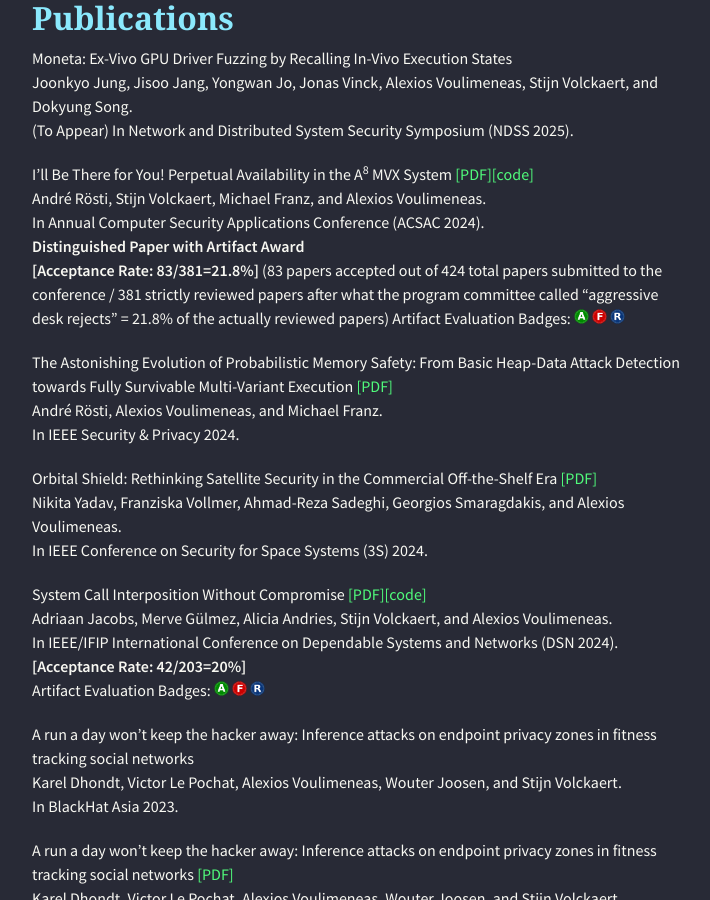
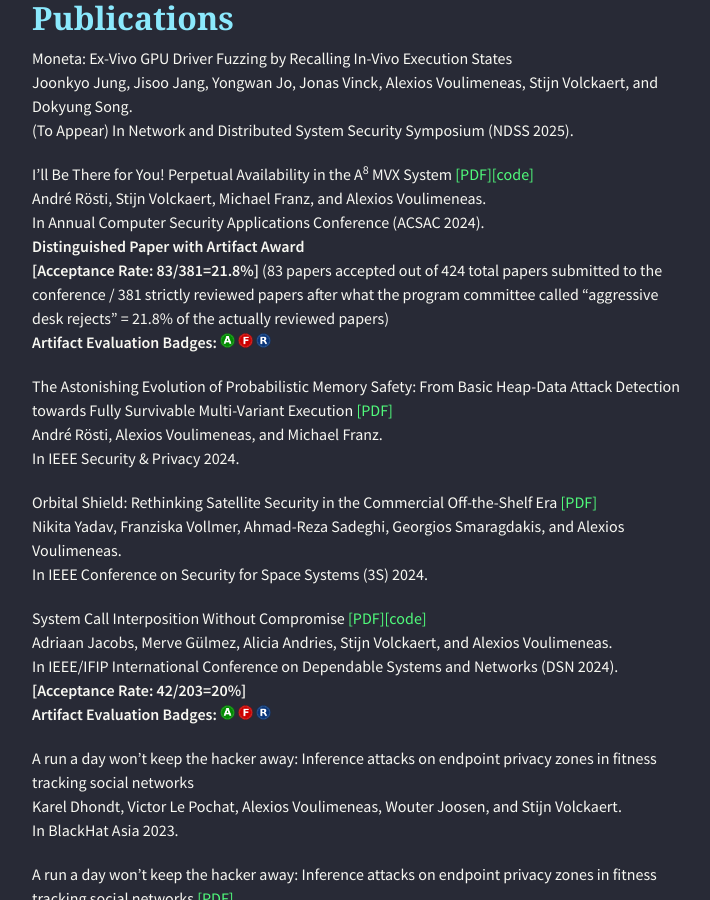
Before and after one commit to alexios-voulimeneas/alexios-voulimeneas.github.io, a Jekyll site: the page built from index.md, in a window 1280 px wide and 900 px high, scrolled down 1345 px. Shown: the whole window, without its empty margins (283-993 px from the left). Built offline with Jekyll 4.4.1, drawn with Linux system fonts in a browser that asks for light colours; nearby versions of some CDN libraries; the repository's description, which GitHub fills in, is left out.

Commit message:
Update index.md

```diff
--- a/index.md
+++ b/index.md
@@ -40,7 +40,7 @@
 In Annual Computer Security Applications Conference (ACSAC 2024).
 **Distinguished Paper with Artifact Award**
 **[Acceptance Rate: 83/381=21.8%]** (83 papers accepted out of 424 total papers submitted to the conference / 381 strictly reviewed papers after what the program committee called "aggressive desk rejects" = 21.8% of the actually reviewed papers)
-Artifact Evaluation Badges: <img src="generic_available.png" width = 15> <img src="generic_evaluated.png" width = 15> <img src="generic_results.png" width = 15>
+**Artifact Evaluation Badges:** <img src="generic_available.png" width = 15> <img src="generic_evaluated.png" width = 15> <img src="generic_results.png" width = 15>
 
 The Astonishing Evolution of Probabilistic Memory Safety: From Basic Heap-Data Attack Detection towards Fully Survivable Multi-Variant Execution [[PDF]](./papers/The_Astonishing_Evolution_of_Probabilistic_Memory_Safety_From_Basic_Heap-Data_Attack_Detection_Toward_Fully_Survivable_Multivariant_Execution.pdf)
 André Rösti, Alexios Voulimeneas, and Michael Franz.
@@ -54,7 +54,7 @@
 Adriaan Jacobs, Merve Gülmez, Alicia Andries, Stijn Volckaert, and Alexios Voulimeneas.
 In IEEE/IFIP International Conference on Dependable Systems and Networks (DSN 2024).
 **[Acceptance Rate: 42/203=20%]**
-Artifact Evaluation Badges: <img src="generic_available.png" width = 15> <img src="generic_evaluated.png" width = 15> <img src="generic_results.png" width = 15>
+**Artifact Evaluation Badges:** <img src="generic_available.png" width = 15> <img src="generic_evaluated.png" width = 15> <img src="generic_results.png" width = 15>
 
 A run a day won’t keep the hacker away: Inference attacks on endpoint privacy zones in fitness tracking social networks
 Karel Dhondt, Victor Le Pochat, Alexios Voulimeneas, Wouter Joosen, and Stijn Volckaert.
```
